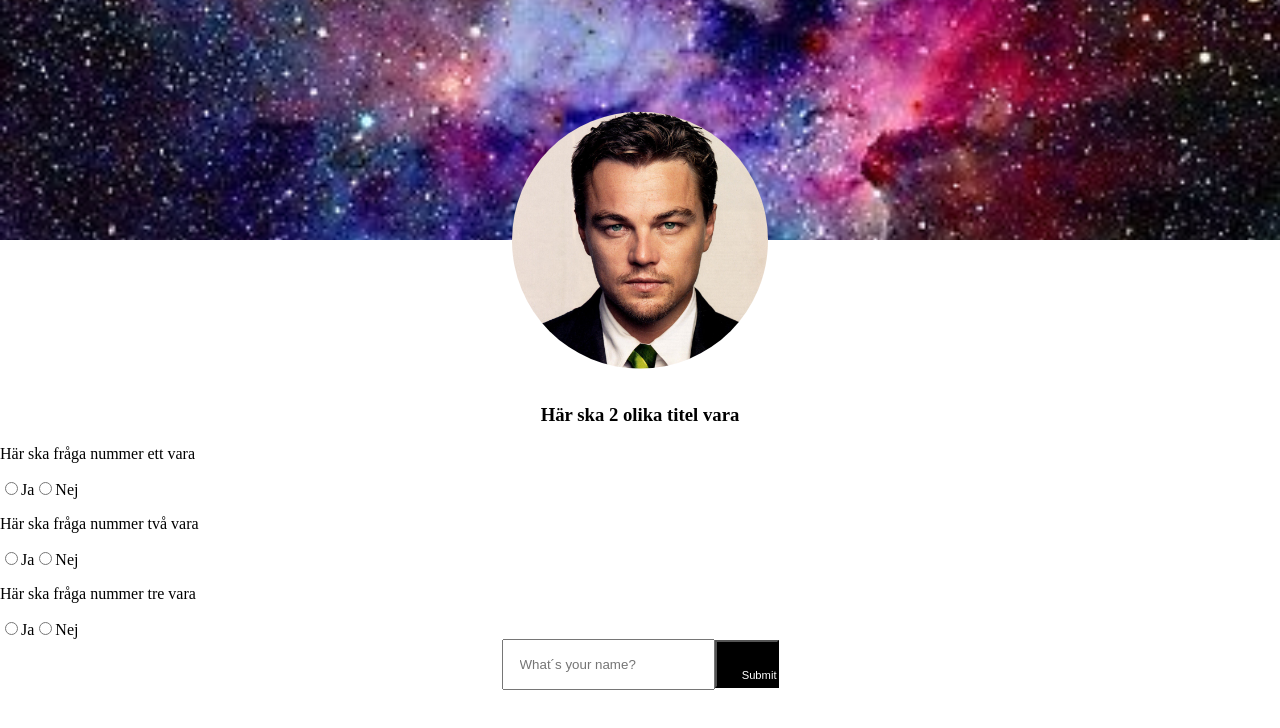
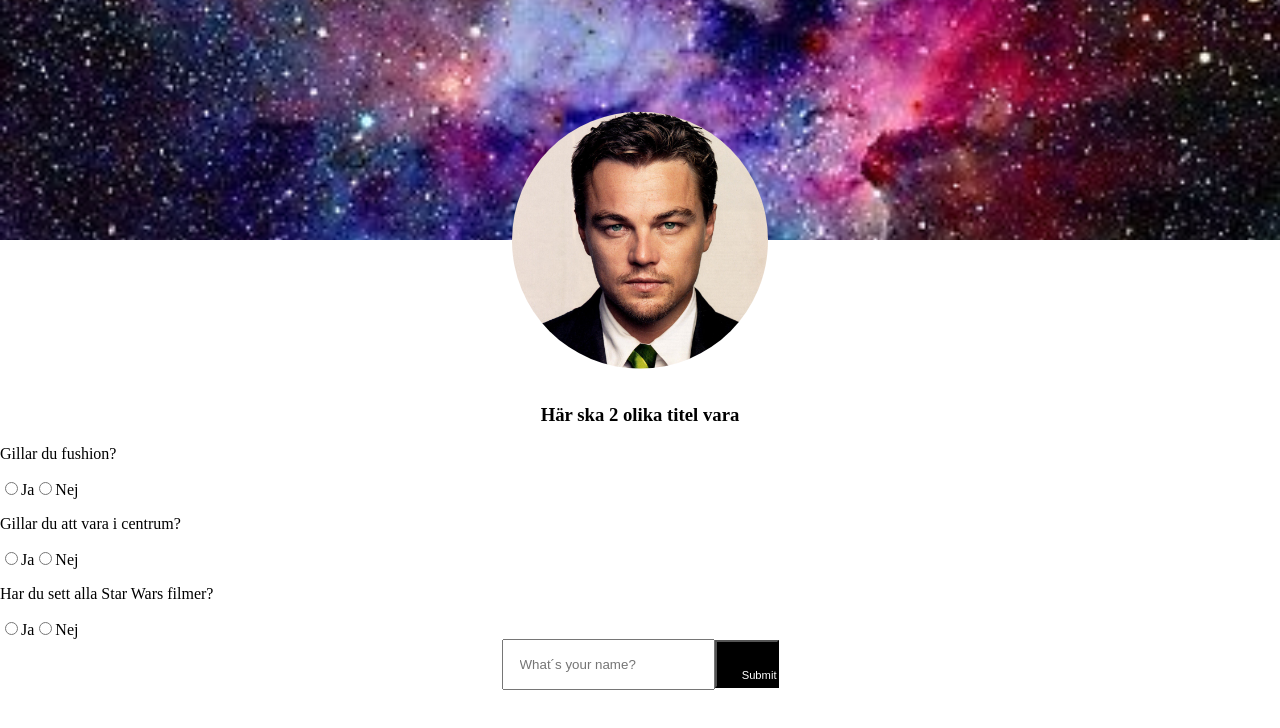
Before and after one commit to 1974pontus/R-U-CHORE, a React (Create React App) app: page / in a window 1280 px wide. Shown: the top 728 px of the page. Built offline with nearby package versions, Linux system fonts and the light colour scheme.

Commit message:
define questions

```diff
--- a/src/components/ViewContainer/QuestionForm.tsx
+++ b/src/components/ViewContainer/QuestionForm.tsx
@@ -34,10 +34,22 @@ class QuestionForm extends React.Component<Props, State> {
 
 
     if (this.state.question1 === true) {
+      console.log("steampunk")
+      // hämta zlatan från databasen spara det i state.
+      //skicka state till layout och profileview.
+    }
+    if (this.state.question2 === true) {
       console.log("zlatan")
+      // hämta zlatan från databasen spara det i state.
+      //skicka state till layout och profileview.
+    }
+    if (this.state.question3 === true) {
+      console.log("nerd")
+      // hämta zlatan från databasen spara det i state.
+      //skicka state till layout och profileview.
     }
     else {
-      console.log("steampunk")
+      console.log("LEO")
     }
 
 
@@ -56,7 +68,7 @@ class QuestionForm extends React.Component<Props, State> {
 
     return (
       <form onSubmit={this.handleOnSubmit}>
-        <p>Här ska fråga nummer ett vara</p>
+        <p>Gillar du fushion?</p>
         <input
           type="radio"
           id="Q1Yes"
@@ -73,7 +85,7 @@ class QuestionForm extends React.Component<Props, State> {
         <label htmlFor="Q1No">Nej</label>
         <br />
 
-        <p>Här ska fråga nummer två vara</p>
+        <p>Gillar du att vara i centrum?</p>
         <input
           type="radio"
           id="Q2Yes"
@@ -90,7 +102,7 @@ class QuestionForm extends React.Component<Props, State> {
         <label htmlFor="Q2No">Nej</label>
         <br />
 
-        <p>Här ska fråga nummer tre vara</p>
+        <p>Har du sett alla Star Wars filmer?</p>
         <input
           type="radio"
           id="Q3Yes"
```
